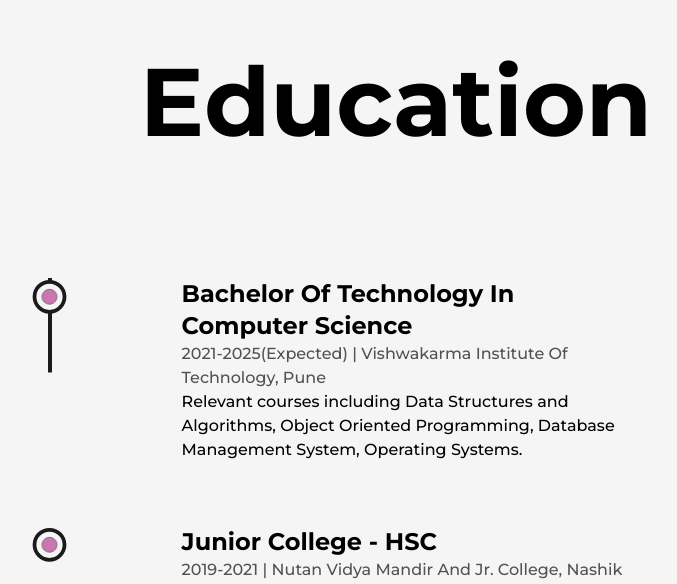
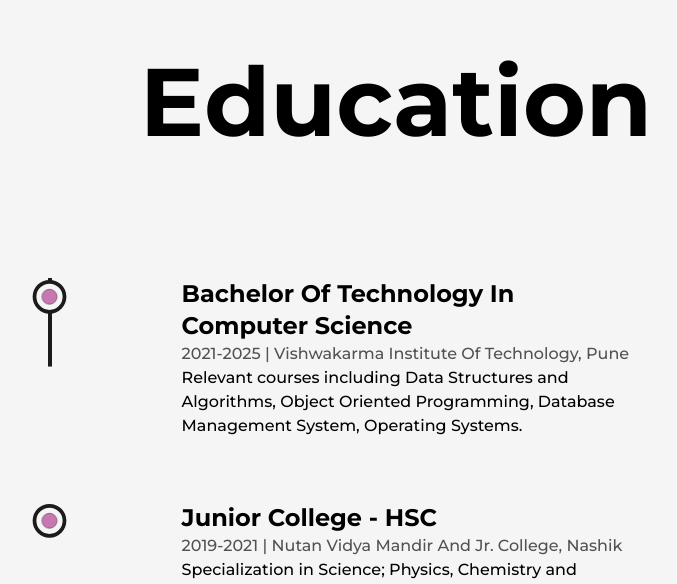
Before and after one commit to Divya5003/my-portfolio, a Next.js app: page /about in a window 1280 px wide. Shown: the part 3974-4558 px from the top of the page, without its empty margins (244-921 px from the left). Built offline with nearby package versions, Linux system fonts and the light colour scheme.

Commit message:
update  graduation year

```diff
--- a/src/components/Education.js
+++ b/src/components/Education.js
@@ -52,7 +52,7 @@ const Education = () => {
                 <ul className='w-full flex flex-col items-start justify-between ml-4 xs:ml-2'>
                     <Details
                         type="Bachelor of Technology in Computer Science "
-                        time="2021-2025(Expected)"
+                        time="2021-2025"
                         place="Vishwakarma Institute of Technology, Pune"
                         info="Relevant courses including Data Structures and Algorithms, Object Oriented Programming, Database Management System, Operating Systems."
                     />
```
